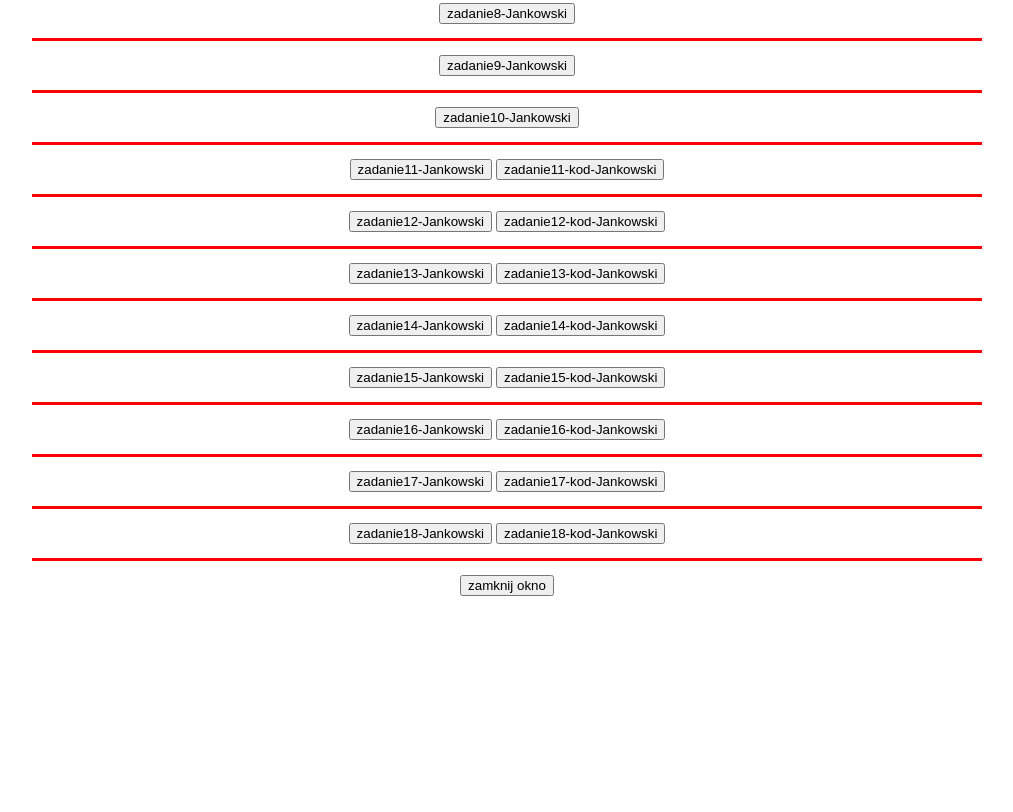
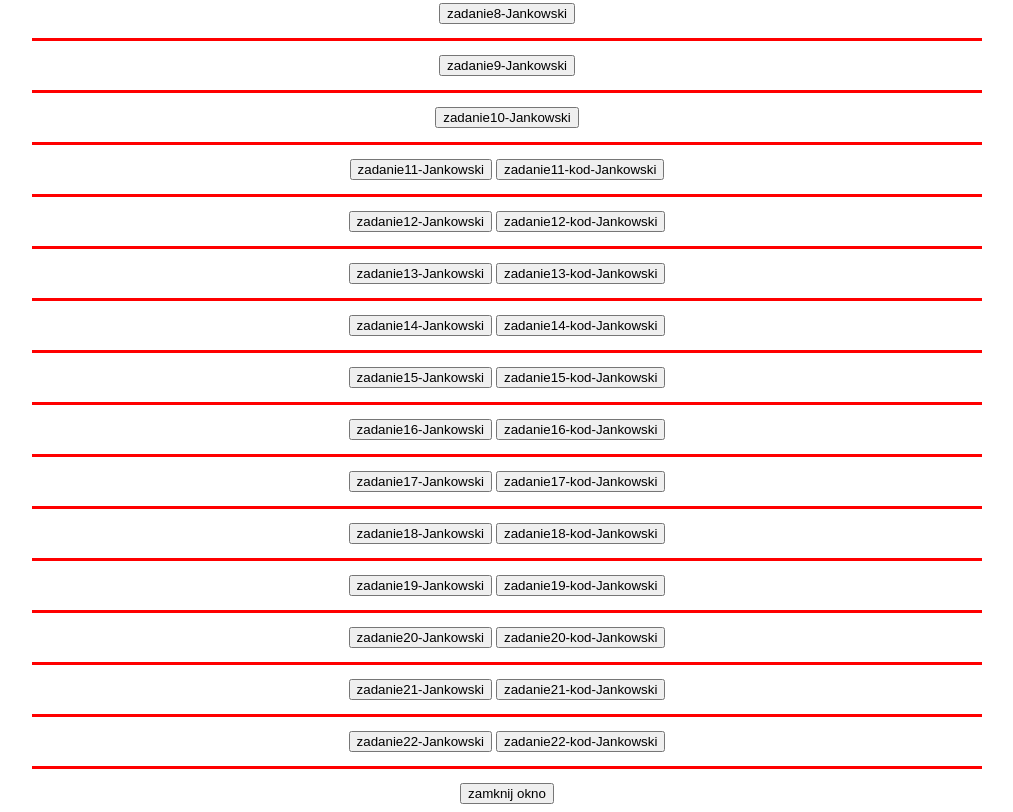
Before and after one commit to Uran6741/JS-Zadania, a plain HTML site: page index.html in a window 1280 px wide. Shown: the part 458-1270 px from the top of the page, without its empty margins (133-1146 px from the left). Before the commit the page ends 1062 px from the top, so only its background shows below. Drawn offline with Linux system fonts and the light colour scheme.

Commit message:
Update index.html

```diff
--- a/index.html
+++ b/index.html
@@ -209,6 +209,18 @@
         <input type="button" name="zadanie18" value="zadanie18-Jankowski" onclick="WinOpen_z18()">
         <input type="button" name="zadanie18_kod" value="zadanie18-kod-Jankowski" onclick="WinOpen_z18_kod()">
         <hr size="3" width="75%" color="red">
+        <input type="button" name="zadanie19" value="zadanie19-Jankowski" onclick="WinOpen_z19()">
+        <input type="button" name="zadanie19_kod" value="zadanie19-kod-Jankowski" onclick="WinOpen_z19_kod()">
+        <hr size="3" width="75%" color="red">
+        <input type="button" name="zadanie20" value="zadanie20-Jankowski" onclick="WinOpen_z20()">
+        <input type="button" name="zadanie20_kod" value="zadanie20-kod-Jankowski" onclick="WinOpen_z20_kod()">
+        <hr size="3" width="75%" color="red">
+        <input type="button" name="zadanie21" value="zadanie21-Jankowski" onclick="WinOpen_z21()">
+        <input type="button" name="zadanie21_kod" value="zadanie21-kod-Jankowski" onclick="WinOpen_z21_kod()">
+        <hr size="3" width="75%" color="red">
+        <input type="button" name="zadanie22" value="zadanie22-Jankowski" onclick="WinOpen_z22()">
+        <input type="button" name="zadanie22_kod" value="zadanie22-kod-Jankowski" onclick="WinOpen_z22_kod()">
+        <hr size="3" width="75%" color="red">
         <input type="button" value="zamknij okno" onclick="okno_zamknij_jankowski()">
         </div>
     </form>
```
